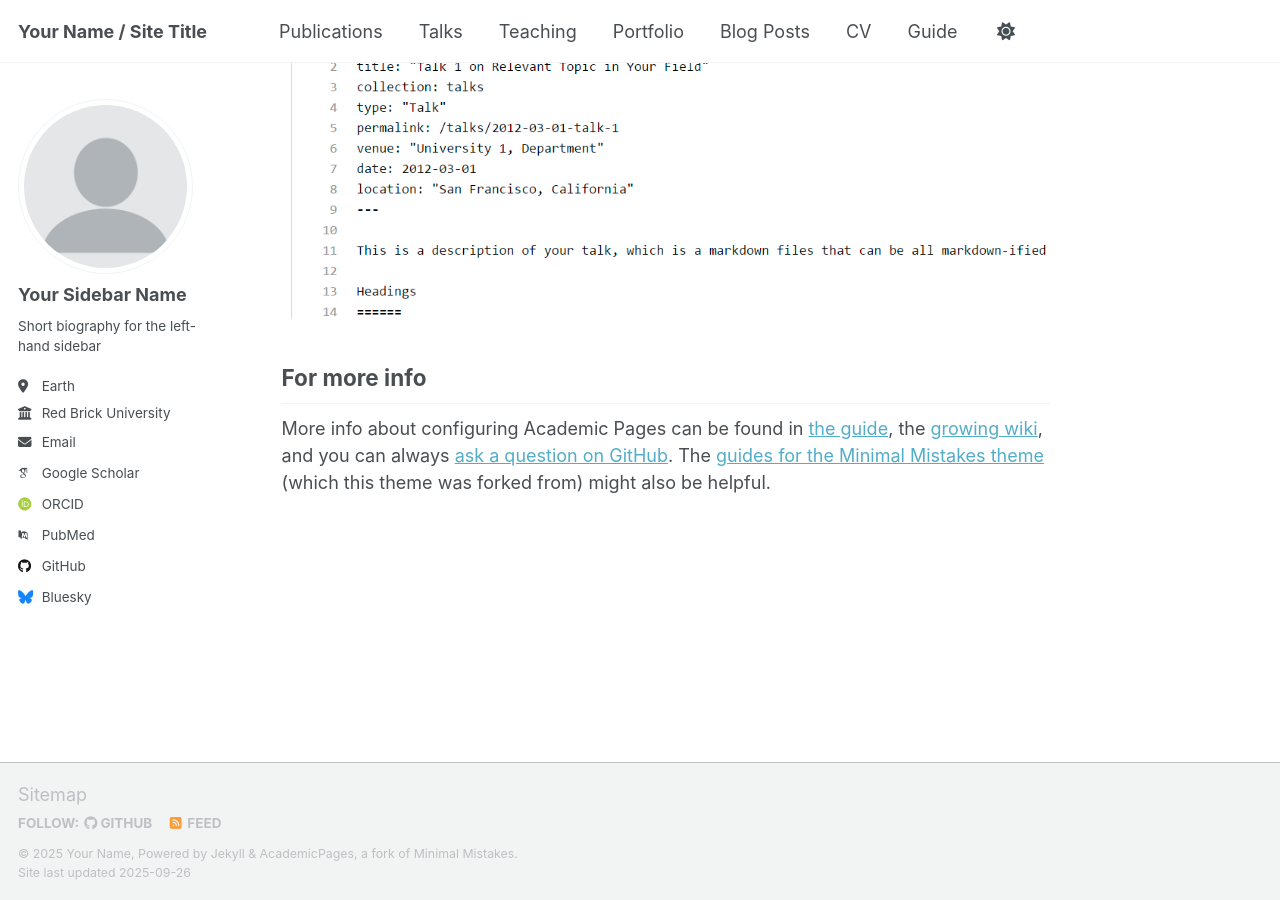
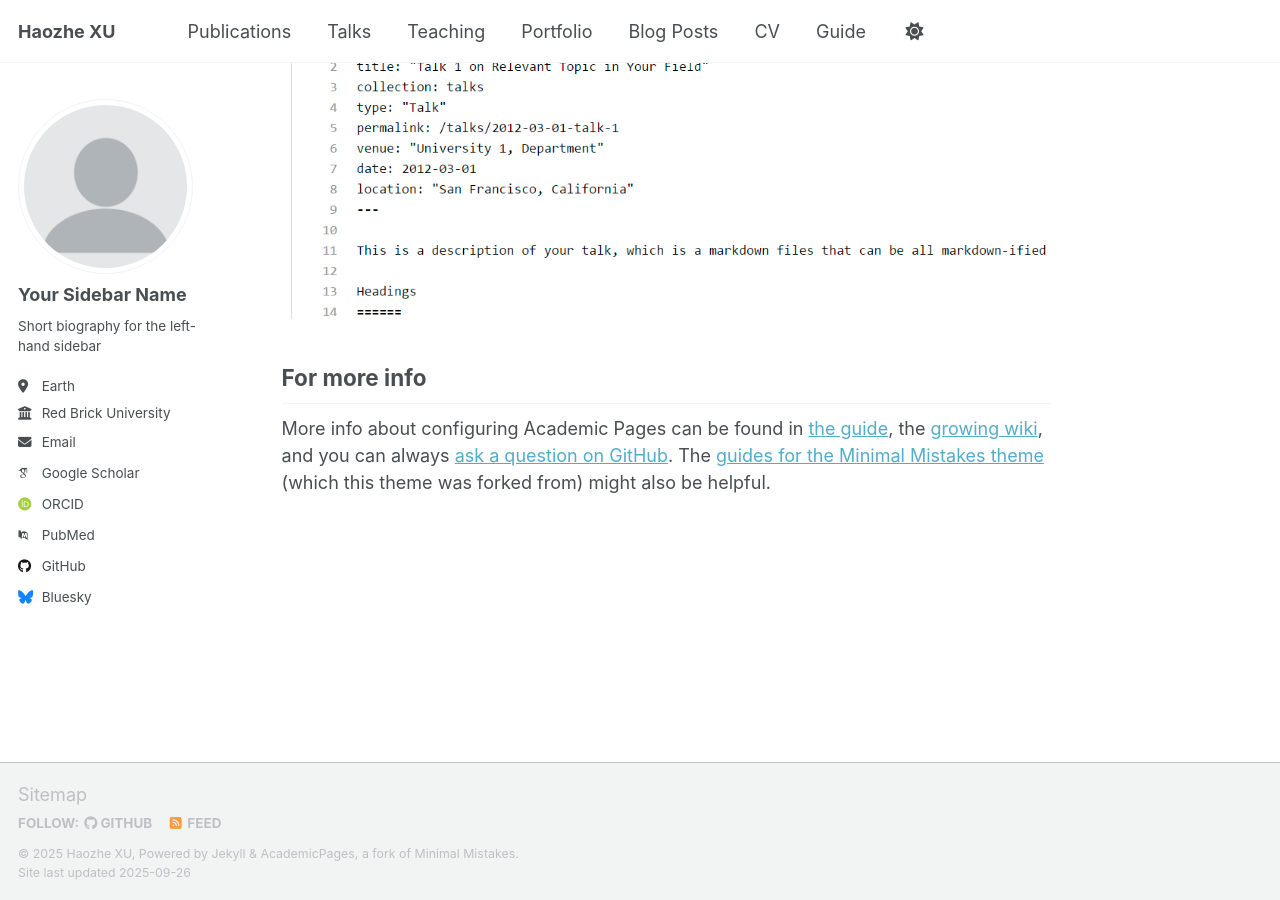
Before and after one commit to XuHaozhe0204/XuHaozhe0204.github.io, a Jekyll site: the page built from _pages/about.md, in a window 1280 px wide and 900 px high, scrolled down 2880 px. Built offline with Jekyll 4.4.1, drawn with Linux system fonts in a browser that asks for light colours; some web fonts are replaced; a script that is not in the unit is left out.

Commit message:
Update _config.yml

```diff
--- a/_config.yml
+++ b/_config.yml
@@ -9,9 +9,9 @@
 # Basic Site Settings
 locale                   : "en-US"
 site_theme               : "default" # Currently available options are "default", "air"
-title                    : "Your Name / Site Title"
+title                    : "Haozhe XU"
 title_separator          : "-"
-name                     : &name "Your Name"
+name                     : &name "Haozhe XU"
 description              : &description "Your Name's academic portfolio"   # Update this with a general description of your site, this is the default if not overridden by a page
 url                      : https://academicpages.github.io # The base hostname & protocol for your site e.g. "https://[your GitHub username].github.io",
                                                            # or if you already have some other page hosted on Github then use "https://[your GitHub username].github.io/[Your Repo Name]"
```
